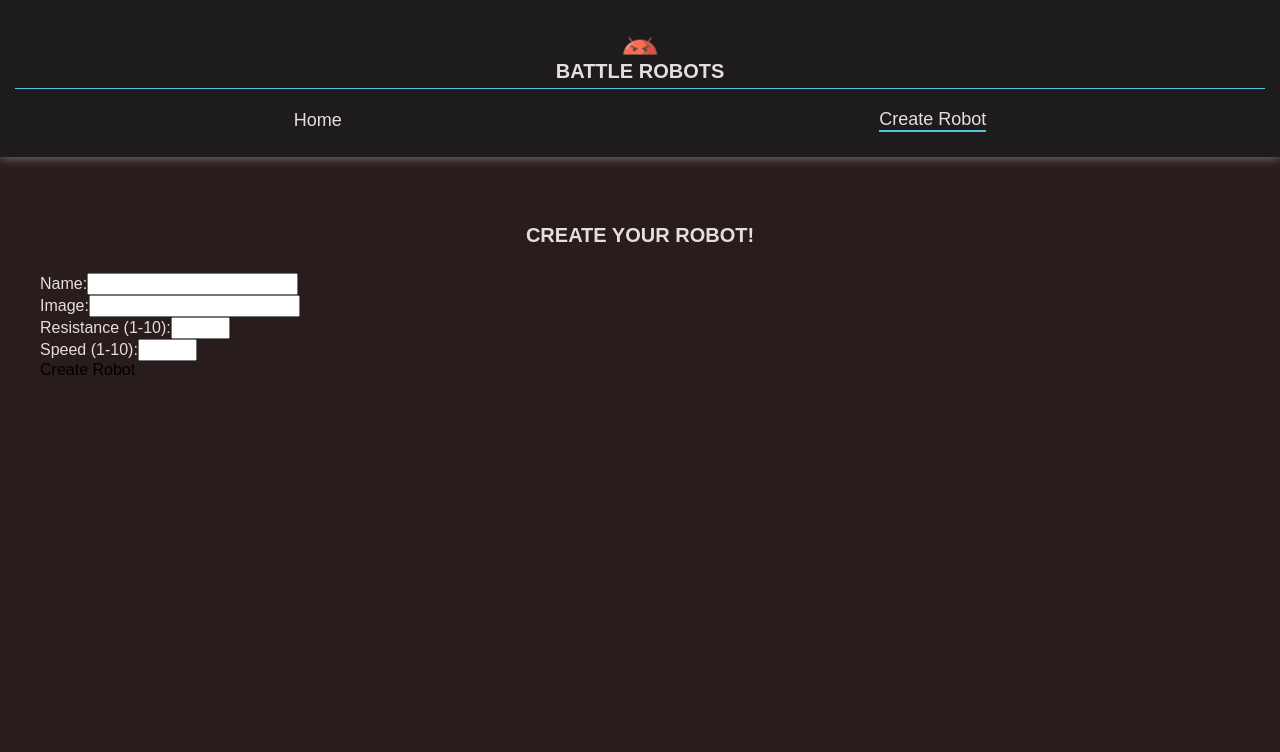
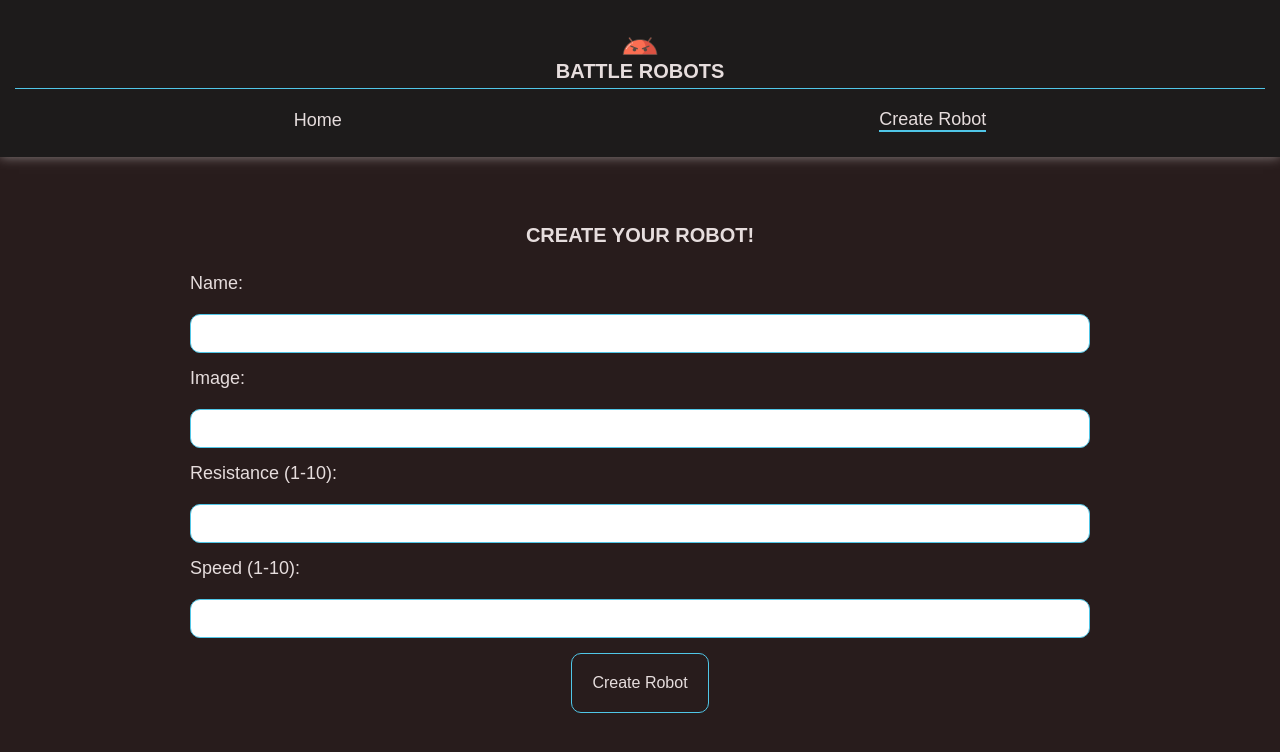
Before and after one commit to Taxeta/202307-w7chwe-jose-vera-front, a React (Vite) app: page /robot-creator in a window 1280 px wide. Shown: the top 752 px of the page. Built offline with nearby package versions, Linux system fonts and the light colour scheme; no server answers.

Commit message:
Add styles on NewRobot form

```diff
--- a/src/components/NewRobotForm/NewRobotForm.css
+++ b/src/components/NewRobotForm/NewRobotForm.css
@@ -0,0 +1,44 @@
+.form {
+  width: 75%;
+  margin: 0 auto;
+  display: flex;
+  flex-direction: column;
+  gap: 15px;
+  font-family: var(--secondaryFont);
+}
+
+.form-control {
+  display: flex;
+  flex-direction: column;
+  gap: 20px;
+}
+
+.form__label {
+  font-size: 18px;
+}
+
+.form__button {
+  align-self: center;
+  padding: 20px;
+  color: var(--white);
+  border: 1px solid var(--detailColor);
+  border-radius: 10px;
+}
+
+.button-container {
+  display: flex;
+  flex-direction: column;
+  text-align: center;
+  align-items: center;
+}
+
+.form__input {
+  padding: 8px;
+  border: 1px solid var(--detailColor);
+  border-radius: 10px;
+  font-size: 18px;
+}
+
+.form__button:hover {
+  background-color: var(--detailColor);
+}
--- a/src/components/NewRobotForm/NewRobotForm.tsx
+++ b/src/components/NewRobotForm/NewRobotForm.tsx
@@ -1,3 +1,5 @@
+import "./NewRobotForm.css";
+
 const NewRobotForm = () => {
   return (
     <form className="form">
@@ -14,7 +16,9 @@ const NewRobotForm = () => {
         <input type="text" id="image" maxLength={200} className="form__input" />
       </div>
       <div className="form-control">
-        <label htmlFor="resistance">Resistance (1-10):</label>
+        <label htmlFor="resistance" className="form__label">
+          Resistance (1-10):
+        </label>
         <input
           type="number"
           id="resistance"
@@ -24,7 +28,9 @@ const NewRobotForm = () => {
         />
       </div>
       <div className="form-control">
-        <label htmlFor="speed">Speed (1-10):</label>
+        <label htmlFor="speed" className="form__label">
+          Speed (1-10):
+        </label>
         <input
           type="number"
           id="speed"
@@ -33,7 +39,7 @@ const NewRobotForm = () => {
           className="form__input"
         />
       </div>
-      <div className="form__button-container">
+      <div className="button-container">
         <button type="submit" className="button form__button">
           Create Robot
         </button>
```
